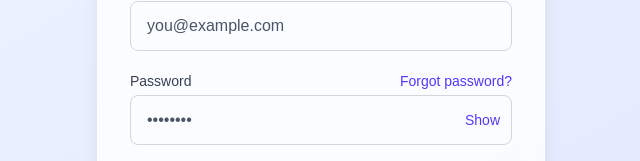
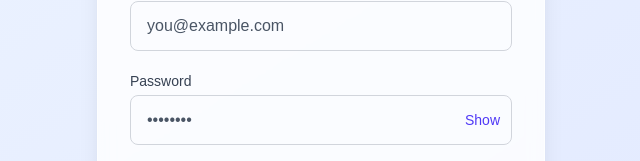
Before and after one commit to red-sakai/Connexa, a Next.js app: page /signin in a window 1280 px wide. Shown: the part 355-516 px from the top of the page, without its empty margins (319-959 px from the left). Built offline with nearby package versions, Linux system fonts and the light colour scheme.

Commit message:
feat: Update SignIn component by removing the "Forgot password?" link for a cleaner UI

```diff
--- a/src/app/components/sections/SignIn.tsx
+++ b/src/app/components/sections/SignIn.tsx
@@ -97,9 +97,6 @@ export default function SignIn() {
               <label htmlFor="password" className="block text-sm font-medium text-gray-700">
                 Password
               </label>
-              <Link href="#" className="text-sm text-indigo-600 hover:text-indigo-700">
-                Forgot password?
-              </Link>
             </div>
             <div className="relative">
               <input
```
Also changed, not shown: 1 other file (tests, documents, lock files or other folders).
